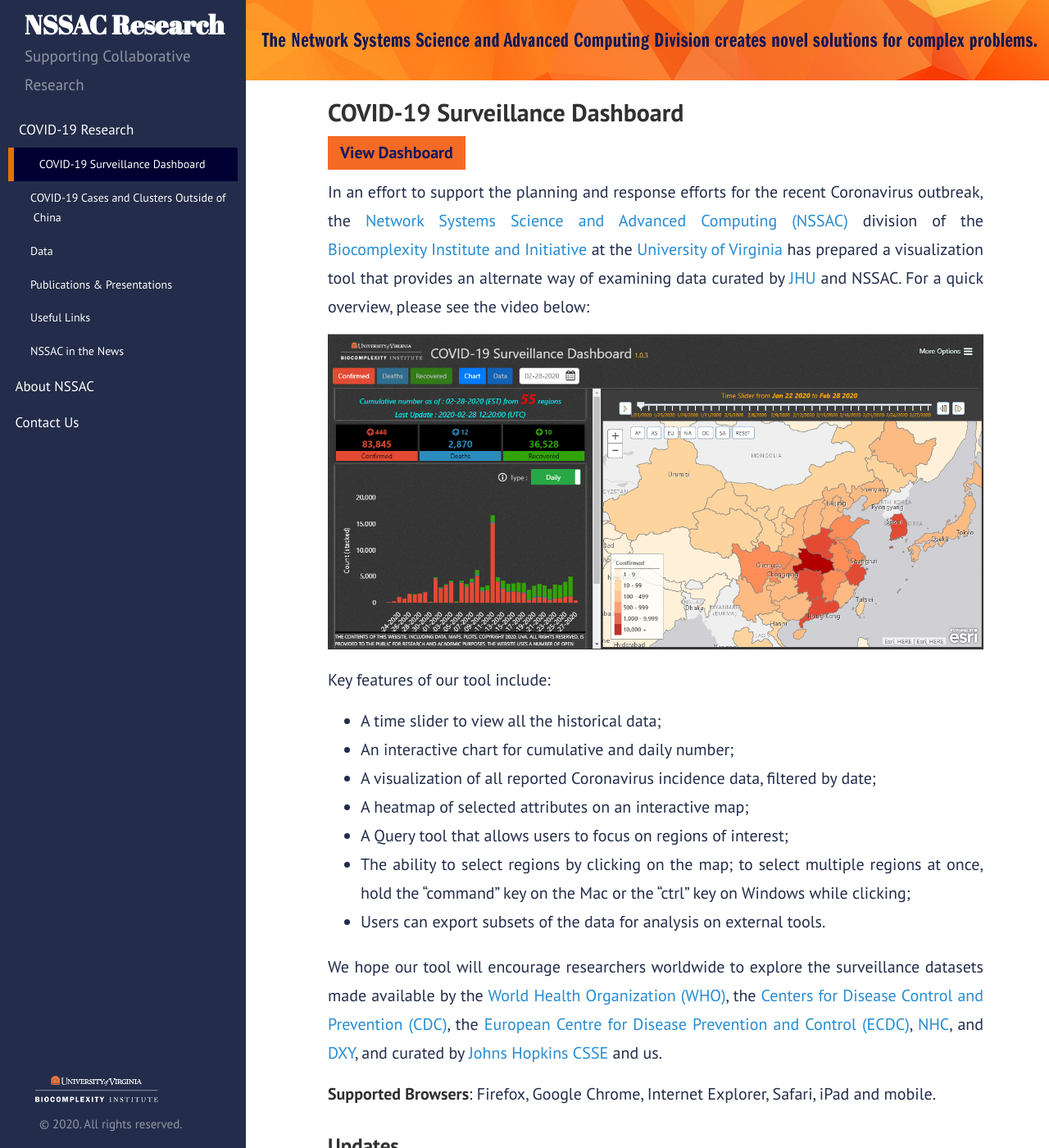
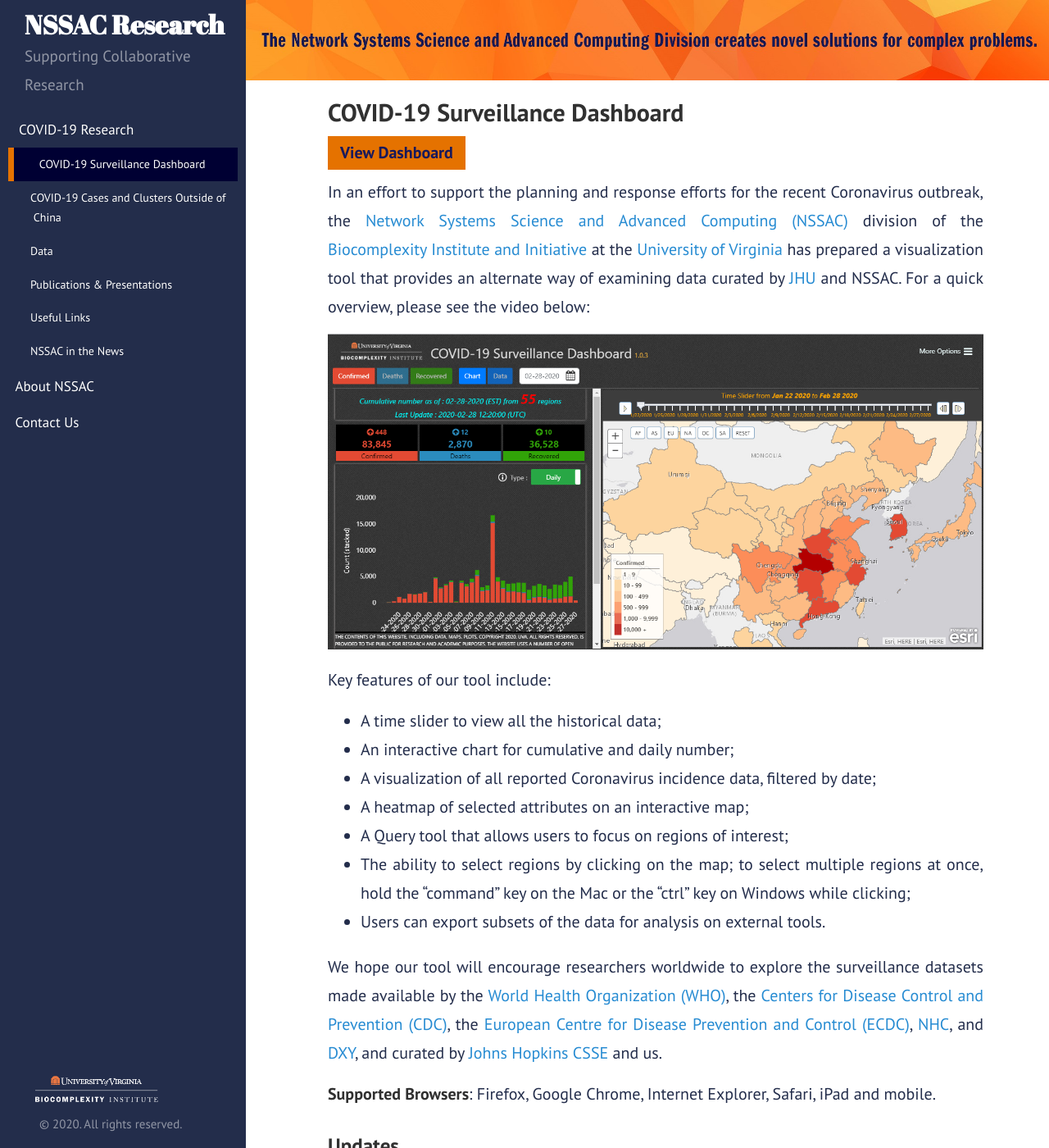
Before and after one commit to mehta-gaurav/mehta-gaurav.github.io, a Jekyll site: the page built from covid-19/dashboard/index.md, in a window 1280 px wide and 1400 px high. Shown: the whole window at 82% size. Built offline with Jekyll 4.4.1, drawn with Linux system fonts in a browser that asks for light colours; our own code applies the rules of GitHub Pages for plain Markdown files.

Commit message:
Update layout.css

```diff
--- a/public/css/layout.css
+++ b/public/css/layout.css
@@ -7,7 +7,7 @@
 
 .dashboard-link a {
     color: #17195C !important;
-    background-color: #F56A25;
+    background-color: #E57200;
     padding: 3px 15px;
 }
 
```
